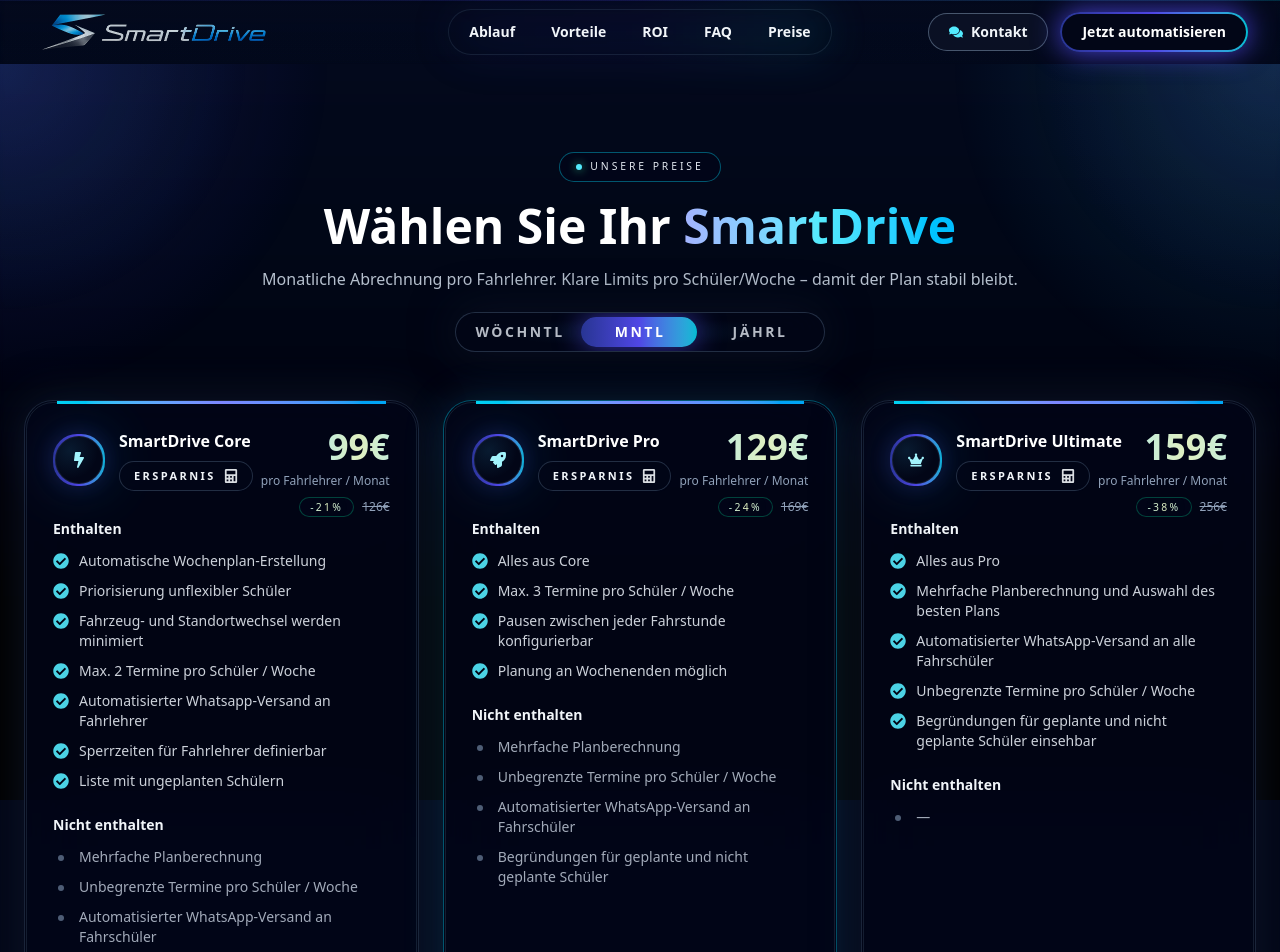
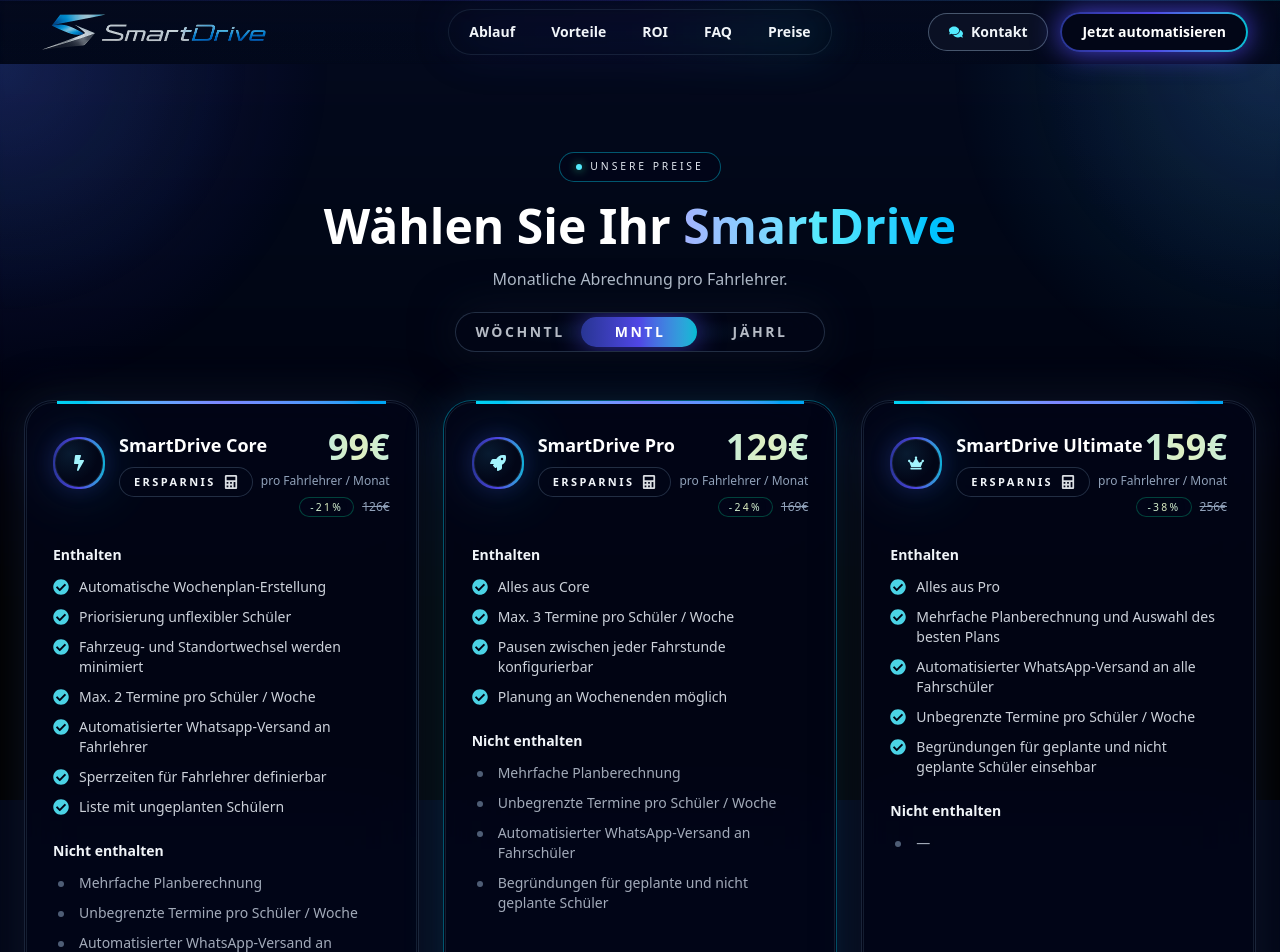
Before and after one commit to Hamsa777/smartdrive-landing, a Next.js app: page /pricing in a window 1280 px wide. Shown: the top 952 px of the page. Built offline with nearby package versions, Linux system fonts and the light colour scheme.

Commit message:
Aktueller Stand – Widget final

```diff
--- a/src/app/components/Pricing.tsx
+++ b/src/app/components/Pricing.tsx
@@ -572,7 +572,7 @@
         after:opacity-80
       "
     >
-      <div className="w-full max-w-7xl">
+<div className="w-full max-w-screen-2xl 2xl:max-w-[92rem] mx-auto">
         <motion.div
           variants={fadeUp}
           initial="hidden"
@@ -596,7 +596,7 @@
           </h1>
 
           <p className="mt-4 text-sm sm:text-base text-slate-300/90 leading-relaxed">
-            {headerNote} Klare Limits pro Schüler/Woche – damit der Plan stabil bleibt.
+            {headerNote}
           </p>
 
           <BillingToggle billing={billing} setBilling={setBilling} />
@@ -642,7 +642,7 @@
                       </div>
 
                       <div className="min-w-0 flex flex-col justify-center">
-                        <div className="text-sm sm:text-base font-semibold text-white whitespace-nowrap">{p.name}</div>
+<div className="text-base  mt-0.5 sm:text-lg font-bold text-white whitespace-nowrap">{p.name}</div>
 
                         <div className="mt-2">
                           <MiniSavingsPopover
@@ -690,7 +690,7 @@
                     </div>
                   </div>
 
-                  <div className="mt-7 flex-1">
+                  <div className="mt-12 flex-1">
                     <div className="text-sm font-semibold text-slate-100">Enthalten</div>
                     <ul className="mt-3 space-y-2.5">
                       {p.features.map((f) => (
```
